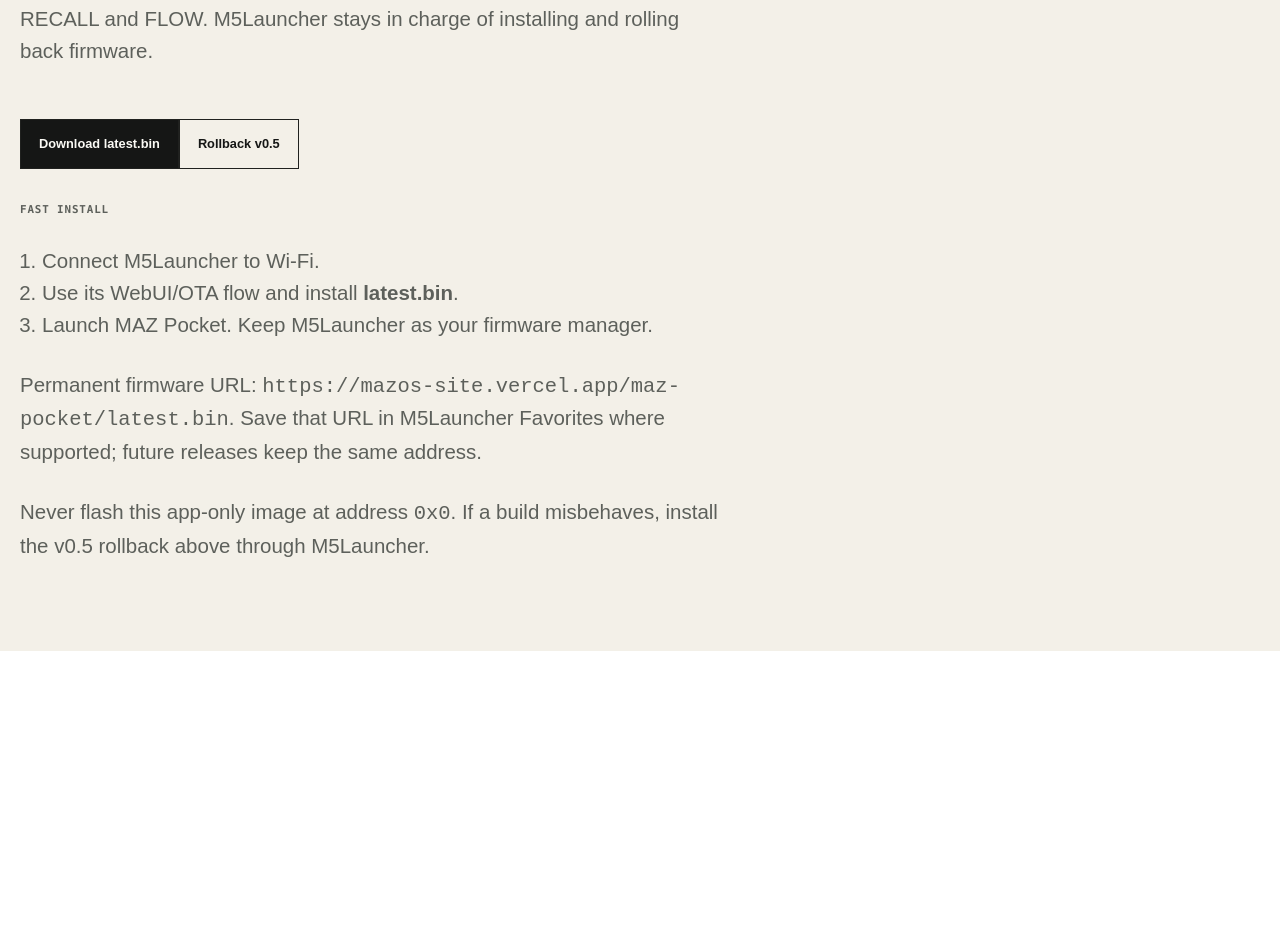
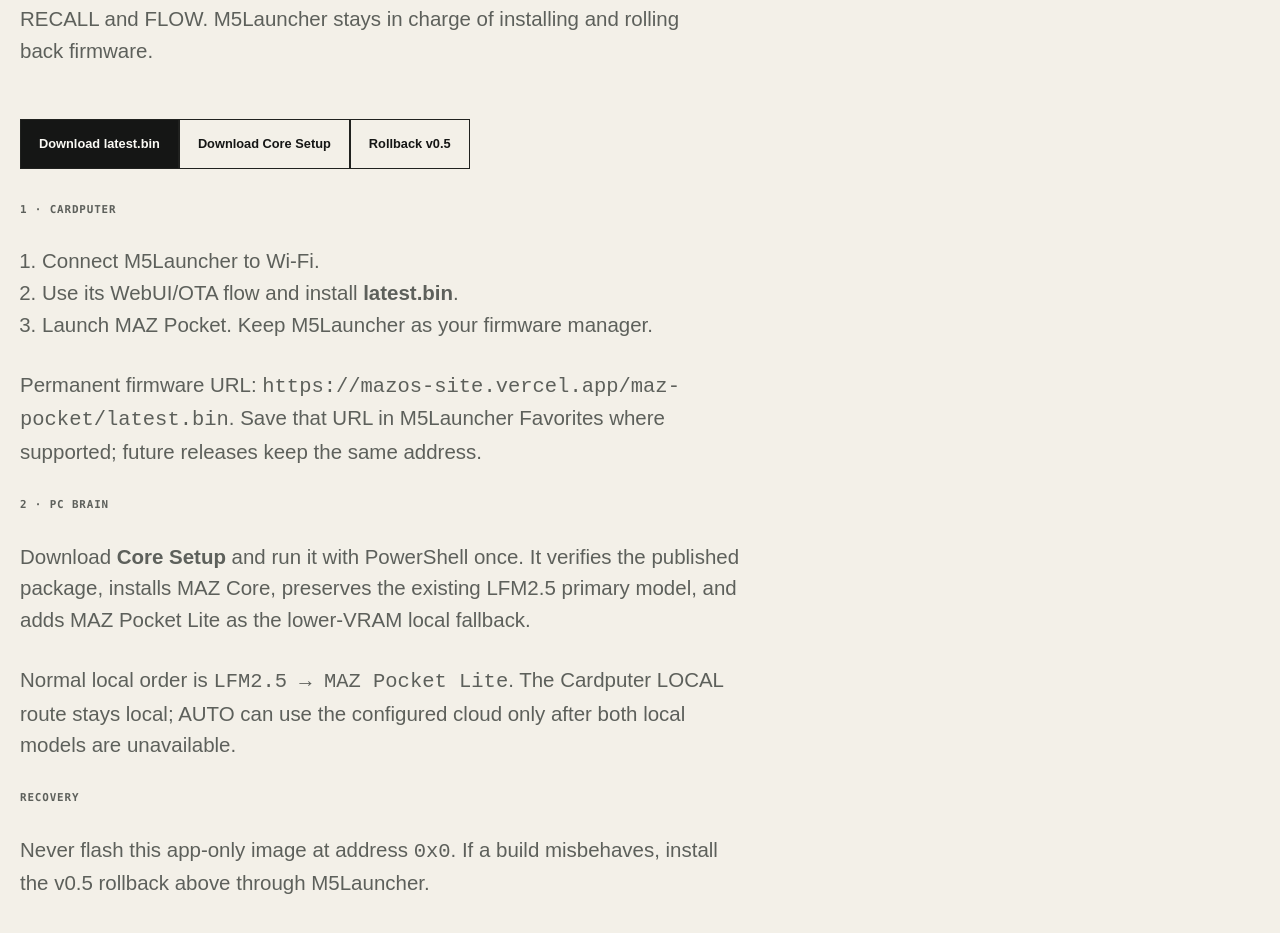
Before and after one commit to manazoid4/mazos-site, a Next.js app: page /maz-pocket in a window 1280 px wide. Shown: the part 329-1262 px from the top of the page. Before the commit the page ends 980 px from the top, so only its background shows below. Built offline with nearby package versions, Linux system fonts and the light colour scheme.

Commit message:
Add one-shot MAZ Core setup entry point

```diff
--- a/app/maz-pocket/page.tsx
+++ b/app/maz-pocket/page.tsx
@@ -3,7 +3,7 @@ import Link from 'next/link';
 
 export const metadata: Metadata = {
   title: 'MAZ Pocket — Install',
-  description: 'Install the latest MAZ Pocket Cardputer ADV firmware through M5Launcher.',
+  description: 'Install MAZ Pocket on Cardputer ADV and set up its local PC assistant.',
   alternates: { canonical: '/maz-pocket' },
 };
 
@@ -32,13 +32,16 @@ export default function MazPocketInstall() {
           <a className="button button-dark" href="/maz-pocket/latest.bin" download>
             Download latest.bin
           </a>
+          <a className="button" href="/maz-pocket/install-core.ps1" download>
+            Download Core Setup
+          </a>
           <a className="button" href="/maz-pocket/rollback-v0.5.bin" download>
             Rollback v0.5
           </a>
         </div>
 
         <div style={{ marginTop: 34, maxWidth: 720 }}>
-          <p className="eyebrow">Fast install</p>
+          <p className="eyebrow">1 · Cardputer</p>
           <ol className="hero-copy" style={{ paddingLeft: 22 }}>
             <li>Connect M5Launcher to Wi-Fi.</li>
             <li>Use its WebUI/OTA flow and install <strong>latest.bin</strong>.</li>
@@ -48,6 +51,18 @@ export default function MazPocketInstall() {
             Permanent firmware URL: <code>https://mazos-site.vercel.app/maz-pocket/latest.bin</code>.
             Save that URL in M5Launcher Favorites where supported; future releases keep the same address.
           </p>
+
+          <p className="eyebrow" style={{ marginTop: 30 }}>2 · PC brain</p>
+          <p className="hero-copy">
+            Download <strong>Core Setup</strong> and run it with PowerShell once. It verifies the published package,
+            installs MAZ Core, preserves the existing LFM2.5 primary model, and adds MAZ Pocket Lite as the lower-VRAM local fallback.
+          </p>
+          <p className="hero-copy">
+            Normal local order is <code>LFM2.5 → MAZ Pocket Lite</code>. The Cardputer LOCAL route stays local;
+            AUTO can use the configured cloud only after both local models are unavailable.
+          </p>
+
+          <p className="eyebrow" style={{ marginTop: 30 }}>Recovery</p>
           <p className="hero-copy">
             Never flash this app-only image at address <code>0x0</code>. If a build misbehaves, install the v0.5 rollback above through M5Launcher.
           </p>
```
